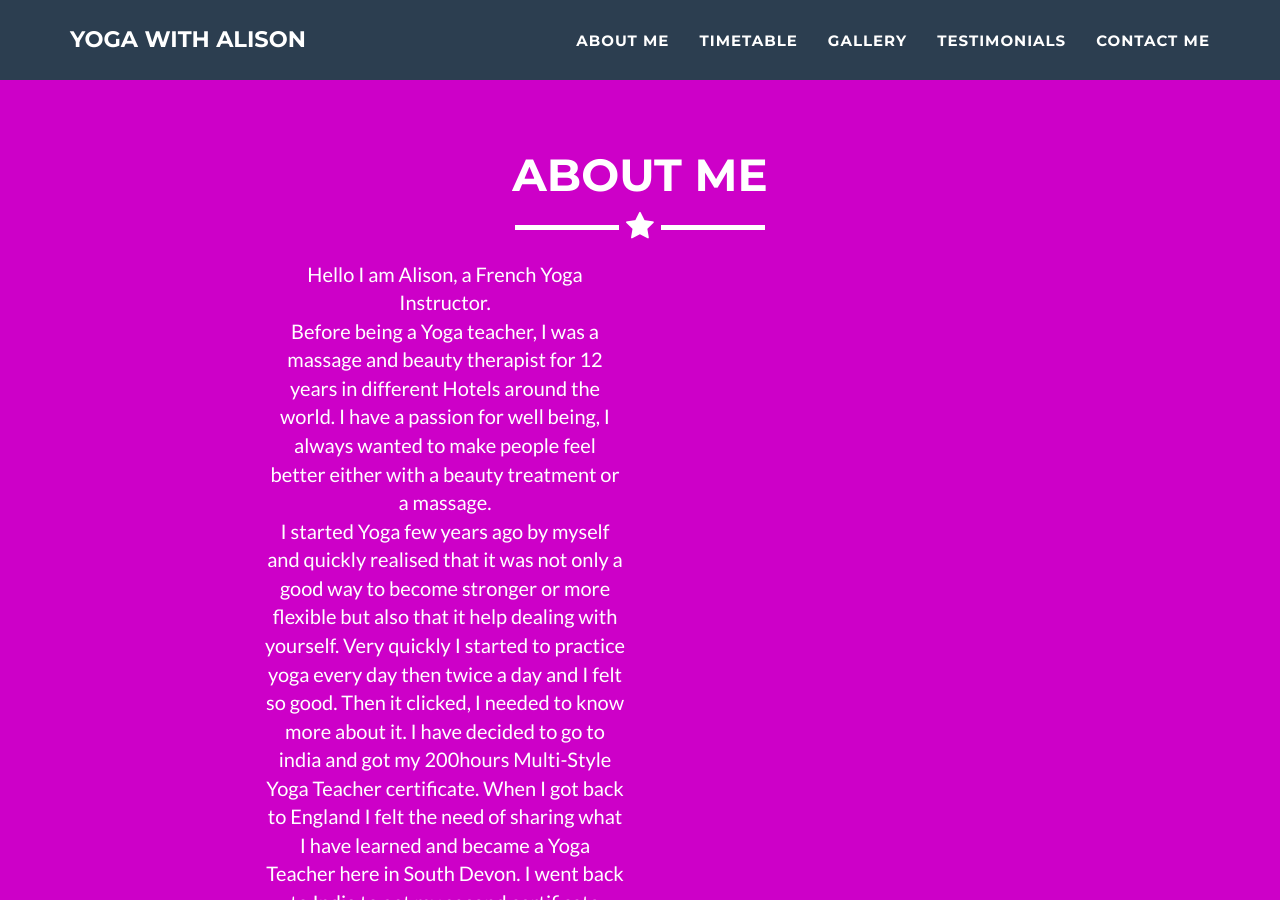
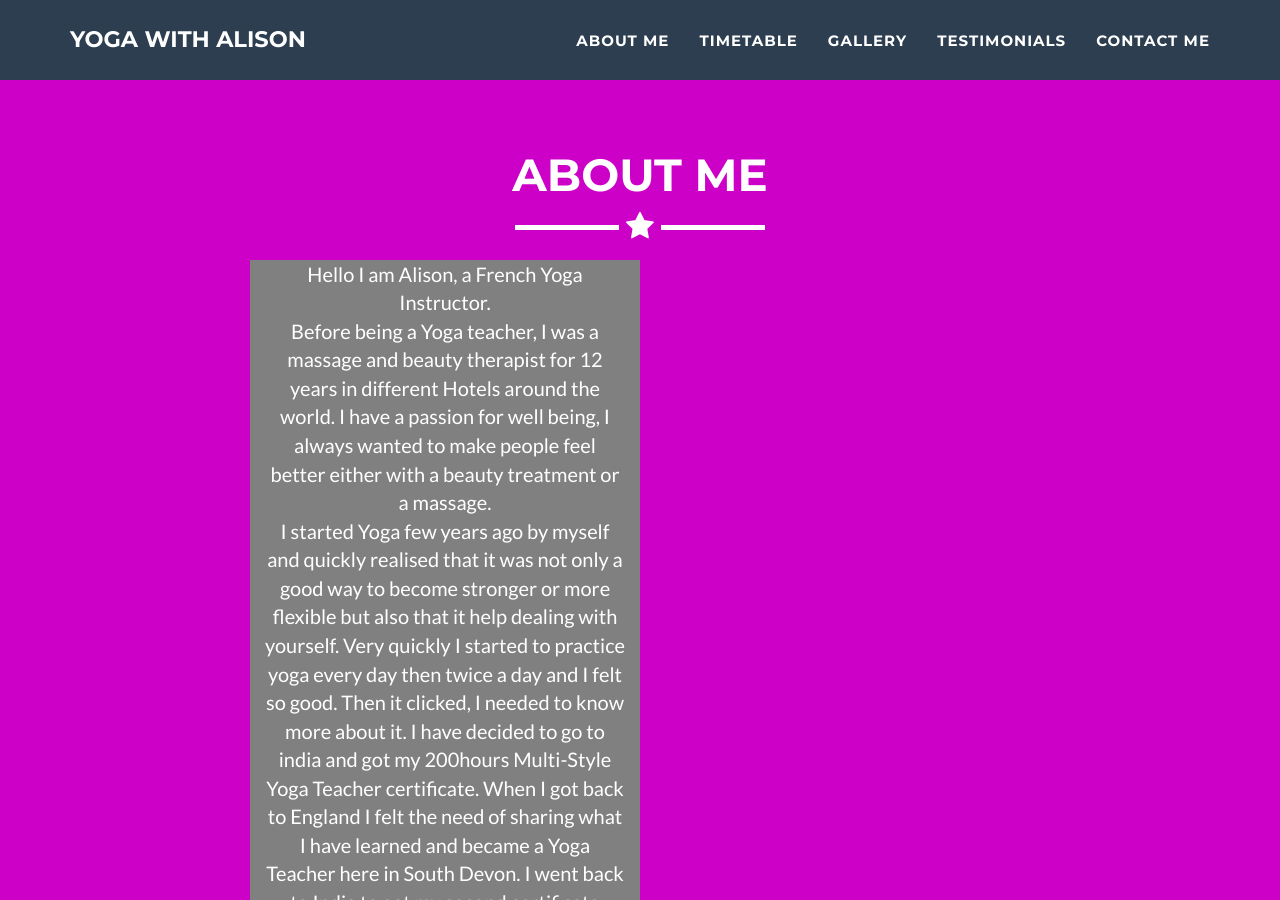
Before and after one commit to YogaWithAlison/yogawithalison.github.io, a Jekyll site: the page built from _posts/2014-07-18-project-1.markdown, in a window 1280 px wide and 900 px high, scrolled down 867 px. Built offline with Jekyll 4.4.1, drawn with Linux system fonts in a browser that asks for light colours.

Commit message:
Grey about me text

```diff
--- a/_includes/aboutme.html
+++ b/_includes/aboutme.html
@@ -8,7 +8,7 @@
                 </div>
             </div>
             <div class="row">
-                <div class="col-lg-4 col-lg-offset-2" style="text-align: center">
+                <div class="col-lg-4 col-lg-offset-2" style="text-align: center; background-color: grey">
                     <p>Hello I am Alison, a French Yoga Instructor. <br/>Before being a Yoga teacher, I was a massage and beauty therapist for 12 years in different Hotels around the world. I have a passion for well being, I always wanted to make people feel better either with a beauty treatment or a massage. <br/>I started Yoga few years ago by myself and quickly realised that it was not only a good way to become stronger or more flexible but also that it help dealing with yourself. Very quickly I started to practice yoga every day then twice a day and I felt so good. Then it clicked, I needed to know more about it. I have decided to go to india and got my 200hours Multi-Style Yoga Teacher certificate. When I got back to England I felt the need of sharing what I have learned and became a Yoga Teacher here in South Devon. I went back to India to get my second certificate (300hours) more specialised in Hatha Yoga and Ashtanga Yoga. <br/>For me the combinaison of Yoga and Massage Therapist works perfectly. Helping people to balance their body and their mind has become my priority. I am always trying to find different ways of releasing people from their stress and anxiety. <br/>Feel free to contact me if you have questions or want some information. <br/>Namaste</p>
                 </div>
             </div>
```
